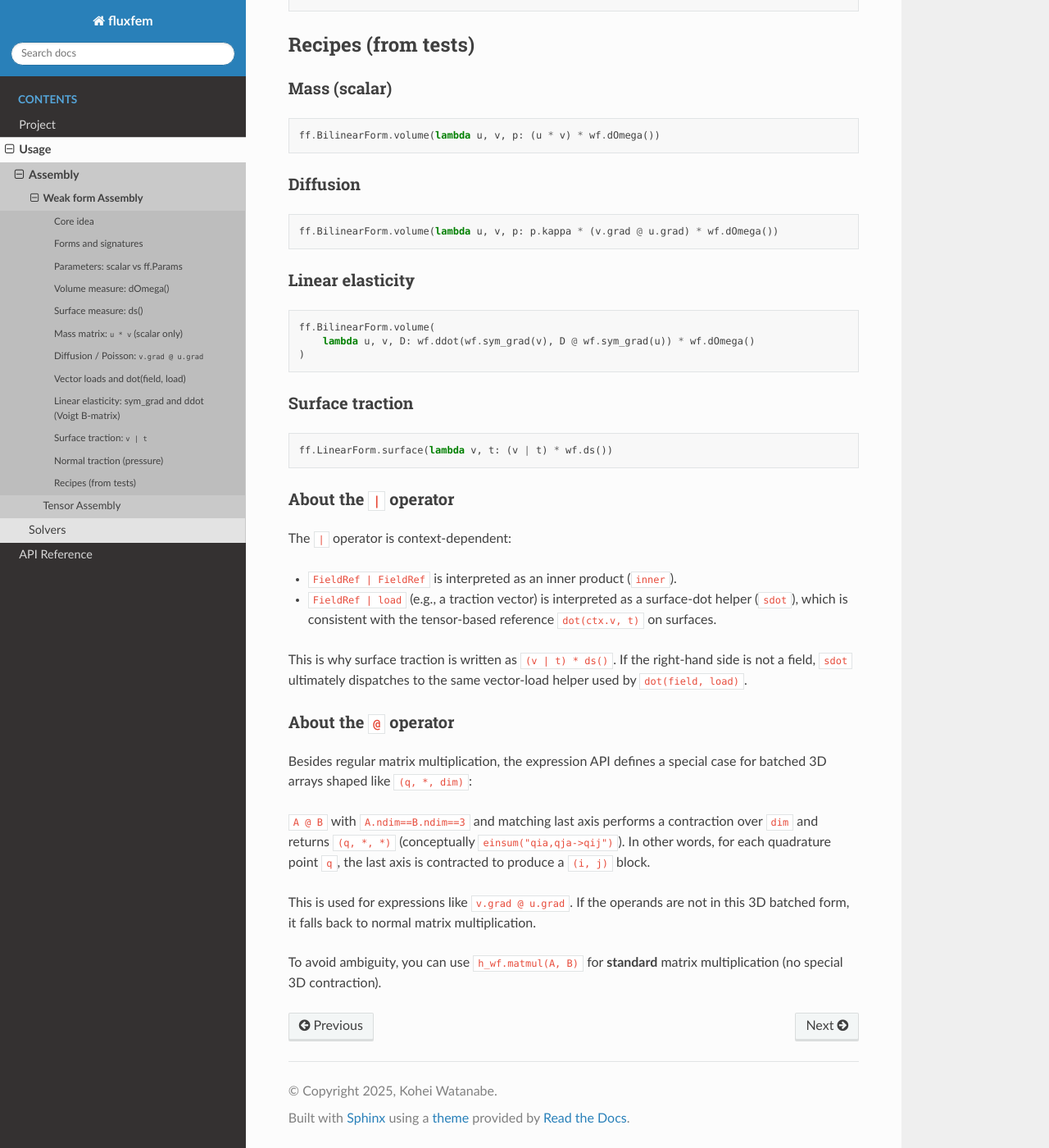
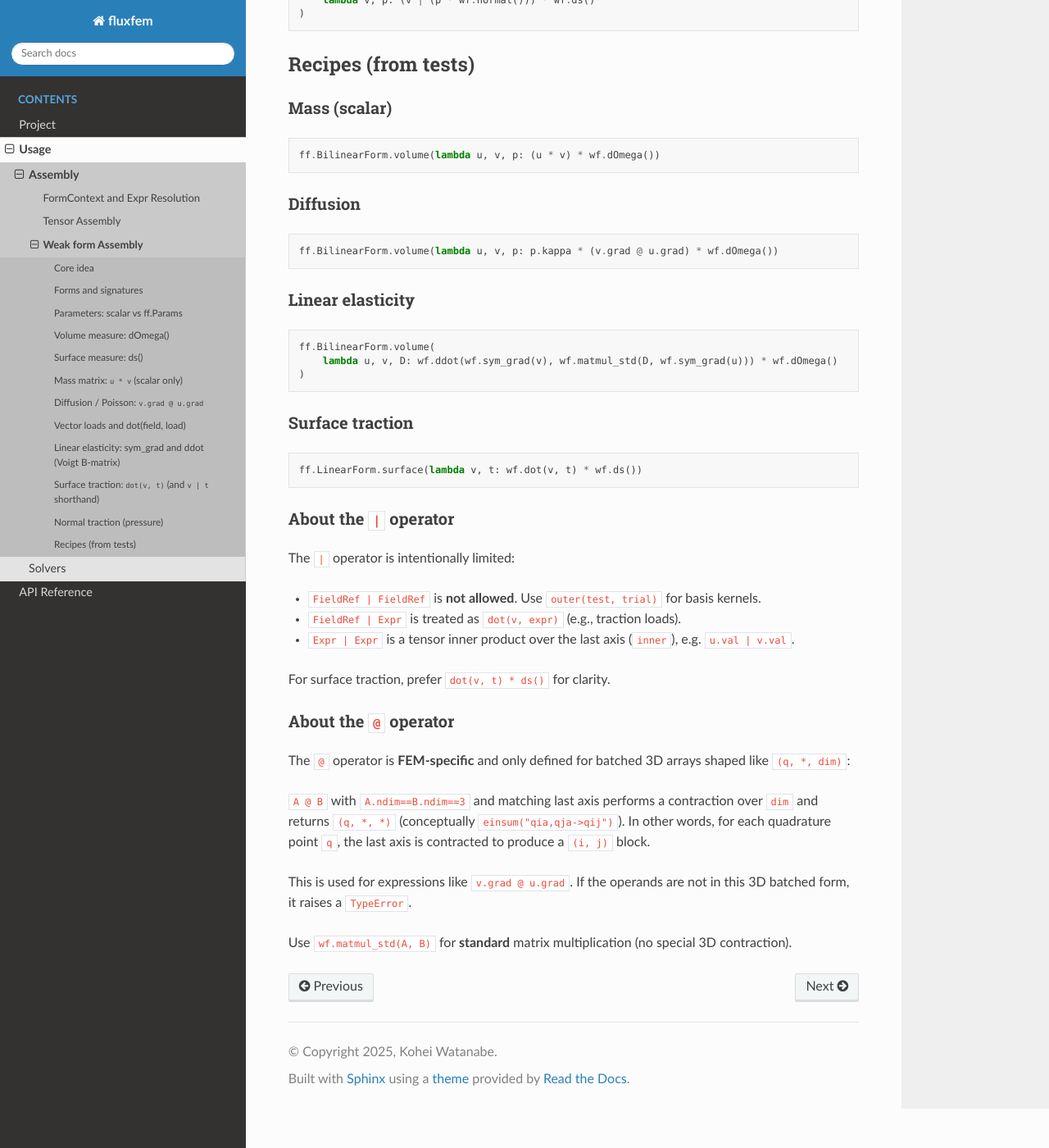
Before and after one commit to kevin-tofu/fluxfem, a Sphinx documentation site: the page built from docs/source/assembly_weakform.rst, in a window 1280 px wide and 1400 px high, scrolled down 5318 px. Shown: the whole window at 82% size. Built offline with Sphinx 7.4.7 and the Read the Docs theme 3.1.0, drawn with Linux system fonts in a browser that asks for light colours; some of the changed text lies outside the part shown.

Commit message:
add form_context in docs

```diff
--- a/docs/source/assembly_weakform.rst
+++ b/docs/source/assembly_weakform.rst
@@ -66,7 +66,7 @@
 
 .. code-block:: python
 
-   surface_form = ff.LinearForm.surface(lambda v, t: (v | t) * wf.ds())
+   surface_form = ff.LinearForm.surface(lambda v, t: wf.dot(v, t) * wf.ds())
 
 
 Parameters: scalar vs ff.Params
@@ -108,7 +108,7 @@
 
 .. code-block:: python
 
-   g = (v | traction) * wf.ds()
+   g = wf.dot(v, traction) * wf.ds()
 
 
 Mass matrix: ``u * v`` (scalar only)
@@ -134,7 +134,7 @@
    with pytest.raises(ValueError, match="scalar fields"):
        space.assemble_bilinear_form(form.get_compiled(), params=0.0)
 
-Use ``dot(...)``, ``inner(...)`` or the operator forms (``@`` / ``|``) instead.
+Use ``dot(...)`` or tensor contractions (``inner(...)`` / ``einsum(...)``) instead.
 
 
 Diffusion / Poisson: ``v.grad @ u.grad``
@@ -186,7 +186,7 @@
 
 - ``wf.sym_grad(u)`` : symmetric gradient **Voigt B-matrix**
 - ``D`` : constitutive matrix in Voigt notation (6x6)
-- ``wf.ddot(sym_grad(v), D @ sym_grad(u))`` : contraction to form local stiffness blocks
+- ``wf.ddot(sym_grad(v), wf.matmul_std(D, wf.sym_grad(u)))`` : contraction to form local stiffness blocks
 
 Definition (as implemented):
 
@@ -202,7 +202,7 @@
    D = ff.isotropic_3d_D(210_000.0, 0.3)
 
    form = ff.BilinearForm.volume(
-       lambda u, v, D: wf.ddot(wf.sym_grad(v), D @ wf.sym_grad(u)) * wf.dOmega()
+       lambda u, v, D: wf.ddot(wf.sym_grad(v), wf.matmul_std(D, wf.sym_grad(u))) * wf.dOmega()
    )
 
    K_expr = space.assemble_bilinear_form(form.get_compiled(), params=D).to_dense()
@@ -220,18 +220,18 @@
 - ``ddot(a, b, c)`` computes ``aᵀ b c`` (used for Voigt-style elasticity blocks).
 
 
-Surface traction: ``v | t``
----------------------------
+Surface traction: ``dot(v, t)`` (and ``v | t`` shorthand)
+----------------------------------------------------------
 
-For surface linear forms, the expression API supports a convenient operator:
+For surface linear forms, the expression API supports a convenient shorthand:
 
-- ``v | t`` (with ``t`` a vector) is interpreted as a **surface dot** between the test field and traction.
+- ``v | t`` (with ``t`` a vector expression) is treated as ``dot(v, t)``.
 
 In the tests, this matches the tensor-based reference traction form:
 
 .. code-block:: python
 
-   surface_form = ff.LinearForm.surface(lambda v, t: (v | t) * wf.ds())
+   surface_form = ff.LinearForm.surface(lambda v, t: wf.dot(v, t) * wf.ds())
 
    def traction_form(ctx: ff.SurfaceFormContext, t):
        return ff.dot(ctx.v, t)
@@ -242,12 +242,12 @@
 --------------------------
 
 If the traction is a **scalar pressure** acting along the outward normal, use
-``h_wf.normal()`` inside the weak form:
+``wf.normal()`` inside the weak form:
 
 .. code-block:: python
 
    surface_form = ff.LinearForm.surface(
-       lambda v, p: (v | (p * h_wf.normal())) * h_wf.ds()
+       lambda v, p: (v | (p * wf.normal())) * wf.ds()
    )
 
 
@@ -274,7 +274,7 @@
 .. code-block:: python
 
    ff.BilinearForm.volume(
-       lambda u, v, D: wf.ddot(wf.sym_grad(v), D @ wf.sym_grad(u)) * wf.dOmega()
+       lambda u, v, D: wf.ddot(wf.sym_grad(v), wf.matmul_std(D, wf.sym_grad(u))) * wf.dOmega()
    )
 
 Surface traction
@@ -282,36 +282,33 @@
 
 .. code-block:: python
 
-   ff.LinearForm.surface(lambda v, t: (v | t) * wf.ds())
+   ff.LinearForm.surface(lambda v, t: wf.dot(v, t) * wf.ds())
 
 
 
 About the ``|`` operator
 ^^^^^^^^^^^^^^^^^^^^^^^^
 
-The ``|`` operator is context-dependent:
+The ``|`` operator is intentionally limited:
 
-- ``FieldRef | FieldRef`` is interpreted as an inner product (``inner``).
-- ``FieldRef | load`` (e.g., a traction vector) is interpreted as a surface-dot helper (``sdot``),
-  which is consistent with the tensor-based reference ``dot(ctx.v, t)`` on surfaces.
+- ``FieldRef | FieldRef`` is **not allowed**. Use ``outer(test, trial)`` for basis kernels.
+- ``FieldRef | Expr`` is treated as ``dot(v, expr)`` (e.g., traction loads).
+- ``Expr | Expr`` is a tensor inner product over the last axis (``inner``), e.g. ``u.val | v.val``.
 
-This is why surface traction is written as ``(v | t) * ds()``.
-If the right-hand side is not a field, ``sdot`` ultimately dispatches to the same
-vector-load helper used by ``dot(field, load)``.
+For surface traction, prefer ``dot(v, t) * ds()`` for clarity.
 
 About the ``@`` operator
 ^^^^^^^^^^^^^^^^^^^^^^^^
 
-Besides regular matrix multiplication, the expression API defines a special case for
-batched 3D arrays shaped like ``(q, *, dim)``:
+The ``@`` operator is **FEM-specific** and only defined for batched 3D arrays shaped like
+``(q, *, dim)``:
 
 ``A @ B`` with ``A.ndim==B.ndim==3`` and matching last axis performs a contraction over ``dim``
 and returns ``(q, *, *)`` (conceptually ``einsum("qia,qja->qij")``). In other words, for each
 quadrature point ``q``, the last axis is contracted to produce a ``(i, j)`` block.
 
 This is used for expressions like ``v.grad @ u.grad``.
-If the operands are not in this 3D batched form, it falls back to normal
-matrix multiplication.
+If the operands are not in this 3D batched form, it raises a ``TypeError``.
 
-To avoid ambiguity, you can use ``h_wf.matmul(A, B)`` for **standard** matrix
-multiplication (no special 3D contraction).
+Use ``wf.matmul_std(A, B)`` for **standard** matrix multiplication
+(no special 3D contraction).
--- a/docs/source/tutorial.rst
+++ b/docs/source/tutorial.rst
@@ -47,7 +47,7 @@
    import fluxfem.helpers_wf as h_wf
 
    bilinear_form = ff.BilinearForm.volume(
-       lambda u, v, D: h_wf.ddot(v.sym_grad, D @ u.sym_grad) * h_wf.dOmega()
+       lambda u, v, D: h_wf.ddot(v.sym_grad, h_wf.matmul_std(D, u.sym_grad)) * h_wf.dOmega()
    )
    K_wf = space.assemble_bilinear_form(bilinear_form.bilinear_form(), params=D)
 
--- a/pyproject.toml
+++ b/pyproject.toml
@@ -1,6 +1,6 @@
 [project]
 name = "fluxfem"
-version = "0.1.3"
+version = "0.1.4a"
 description = ""
 authors = [
     {name = "Kohei Watanabe",email = "koheitech001@gmail.com"}
@@ -24,7 +24,7 @@
 
 [tool.poetry]
 name = "fluxfem"
-version = "0.1.3"
+version = "0.1.4a"
 description = "FluxFEM: A weak-form-centric differentiable finite element framework in JAX"
 authors = ["Kohei Watanabe <koheitech001@gmail.com>"]
 readme = "README.md"
--- a/src/fluxfem/__init__.py
+++ b/src/fluxfem/__init__.py
@@ -18,6 +18,7 @@
     compile_residual,
     compile_surface_linear,
     compile_mixed_residual,
+    outer,
     sdot,
     dOmega,
     FormContext,
@@ -177,6 +178,7 @@
     "compile_residual",
     "compile_surface_linear",
     "compile_mixed_residual",
+    "outer",
     "sdot",
     "dOmega",
     "FormContext",
```
Also changed, not shown: README.md (+1 -1 lines), docs/source/assembly.rst (+7 -4 lines), docs/source/form_context.rst (added, +108 -0 lines), 8 other files.
